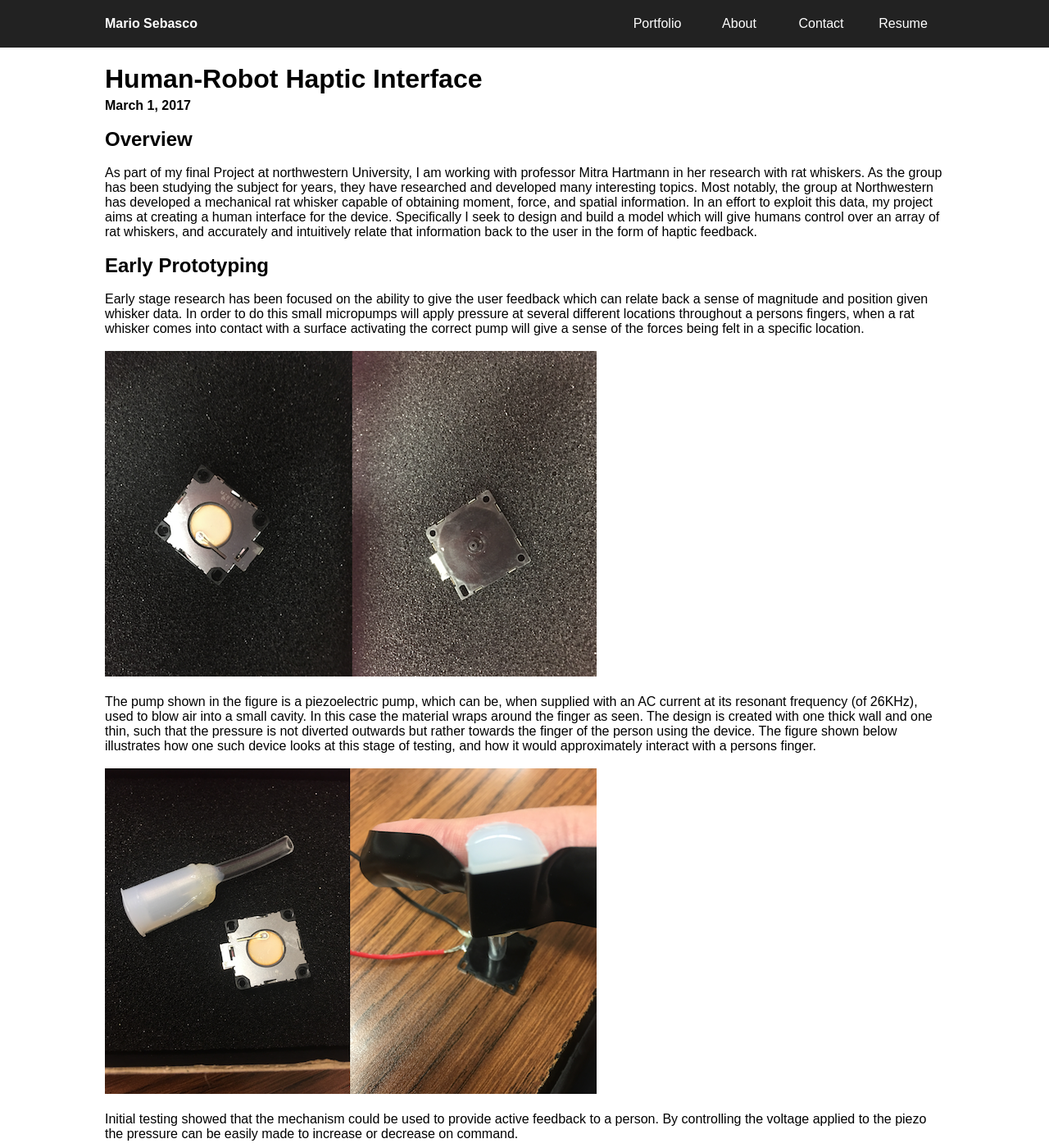
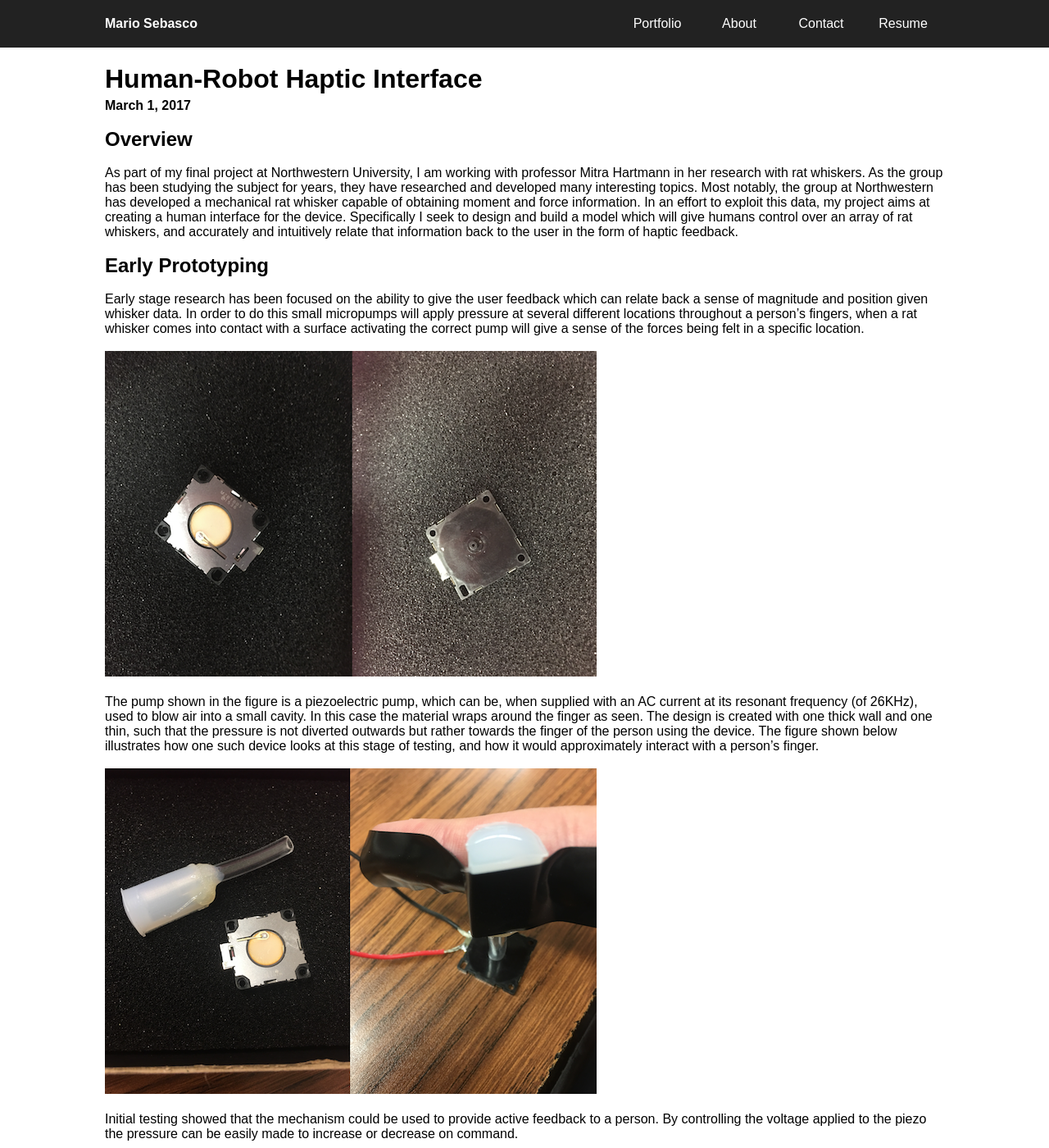
Before and after one commit to mariosebasco/mariosebasco_portfolio, a Jekyll site: the page built from _projects/00-rat-whisker.md, in a window 1280 px wide and 1400 px high. Shown: the whole window at 82% size. Built offline with Jekyll 4.4.1, drawn with Linux system fonts in a browser that asks for light colours; nearby versions of some CDN libraries.

Commit message:
fixed some typos

```diff
--- a/_projects/00-rat-whisker.md
+++ b/_projects/00-rat-whisker.md
@@ -9,16 +9,16 @@
 
 ## Overview
 
-As part of my final Project at northwestern University, I am working with professor Mitra Hartmann in her research with rat whiskers. As the group has been studying the subject for years, they have researched and developed many interesting topics. Most notably, the group at Northwestern has developed a mechanical rat whisker capable of obtaining moment, force, and spatial information. In an effort to exploit this data, my project aims at creating a human interface for the device. Specifically I seek to design and build a model which will give humans control over an array of rat whiskers, and accurately and intuitively relate that information back to the user in the form of haptic feedback.
+As part of my final project at Northwestern University, I am working with professor Mitra Hartmann in her research with rat whiskers. As the group has been studying the subject for years, they have researched and developed many interesting topics. Most notably, the group at Northwestern has developed a mechanical rat whisker capable of obtaining moment and force information. In an effort to exploit this data, my project aims at creating a human interface for the device. Specifically I seek to design and build a model which will give humans control over an array of rat whiskers, and accurately and intuitively relate that information back to the user in the form of haptic feedback.
 
 ## Early Prototyping
 
-Early stage research has been focused on the ability to give the user feedback which can relate back a sense of magnitude and position given whisker data. In order to do this small micropumps will apply pressure at several different locations throughout a persons fingers, when a rat whisker comes into contact with a surface activating the correct pump will give a sense of the forces being felt in a specific location.
+Early stage research has been focused on the ability to give the user feedback which can relate back a sense of magnitude and position given whisker data. In order to do this small micropumps will apply pressure at several different locations throughout a person's fingers, when a rat whisker comes into contact with a surface activating the correct pump will give a sense of the forces being felt in a specific location.
 
 <img src="/mariosebasco.github.io/public/images/microPump.png" alt="micro_pump" style="width:600px;height:397px;">
 
 
-The pump shown in the figure is a piezoelectric pump, which can be, when supplied with an AC current at its resonant frequency (of 26KHz), used to blow air into a small cavity. In this case the material wraps around the finger as seen. The design is created with one thick wall and one thin, such that the pressure is not diverted outwards but rather towards the finger of the person using the device. The figure shown below illustrates how one such device looks at this stage of testing, and how it would approximately interact with a persons finger.
+The pump shown in the figure is a piezoelectric pump, which can be, when supplied with an AC current at its resonant frequency (of 26KHz), used to blow air into a small cavity. In this case the material wraps around the finger as seen. The design is created with one thick wall and one thin, such that the pressure is not diverted outwards but rather towards the finger of the person using the device. The figure shown below illustrates how one such device looks at this stage of testing, and how it would approximately interact with a person's finger.
 
 <img src="/mariosebasco.github.io/public/images/deviceSetup.png" alt="device_setup" style="width:600px;height:397px;">
 
```
